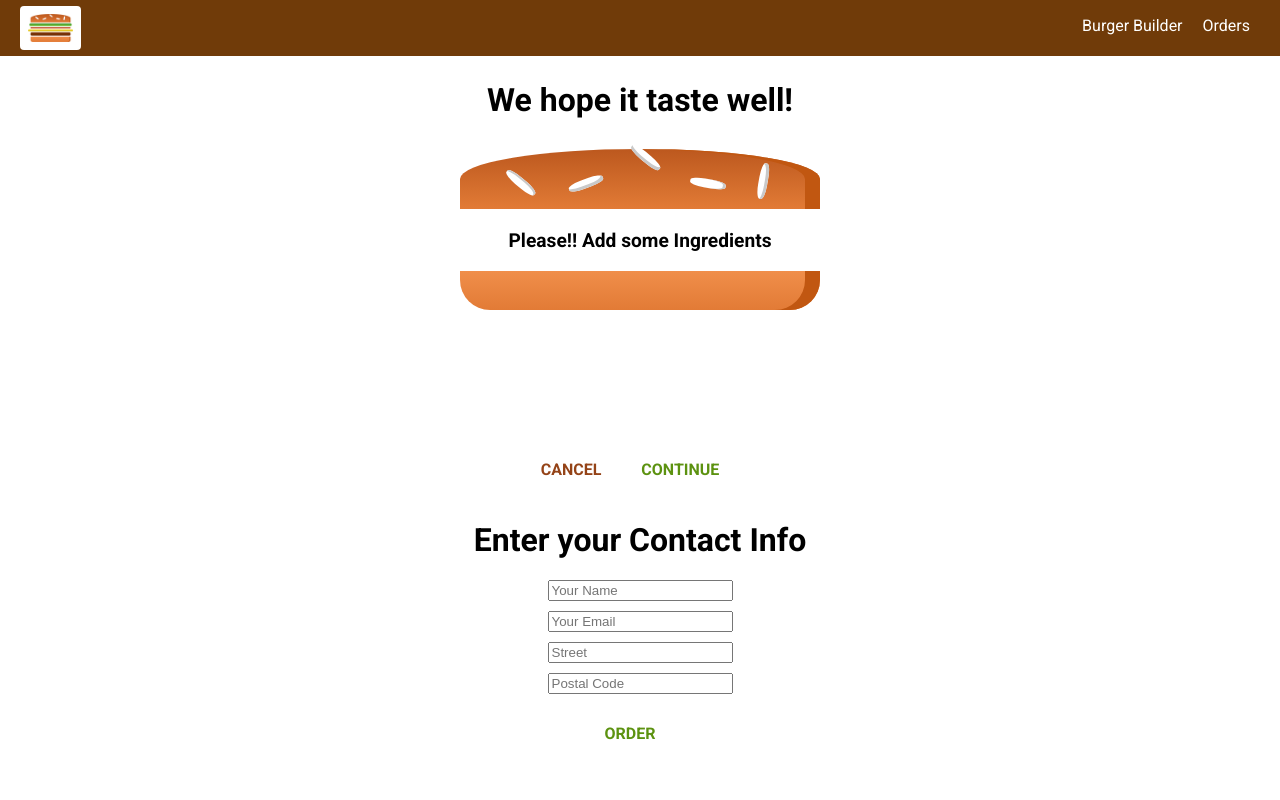
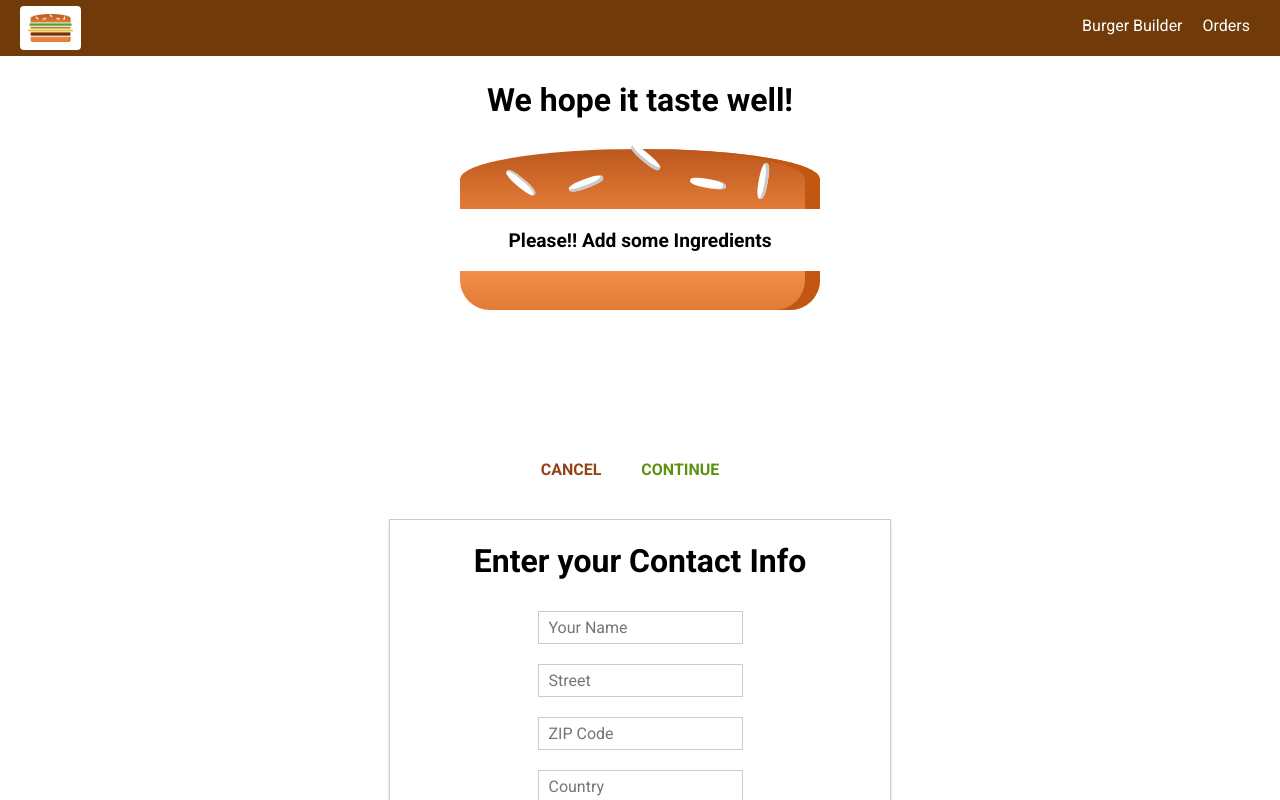
Before and after one commit to pravinbanjade/burgerapp, a React app: page /checkout in a window 1280 px wide. Both pictures are taken after a click on the button "CONTINUE". Shown: the top 800 px of the page. Built offline with nearby package versions, Linux system fonts and the light colour scheme.

Commit message:
form submittion and dynamic input component

```diff
--- /dev/null
+++ b/src/components/UI/Input/Input.css
@@ -0,0 +1,25 @@
+.Input {
+  width: 100%;
+  padding: 10px;
+  box-sizing: border-box;
+}
+
+.Label {
+  font-weight: bold;
+  display: block;
+  margin-bottom: 8px;
+}
+
+.InputElement {
+  outline: none;
+  border: 1px solid #ccc;
+  background-color: #fff;
+  font: inherit;
+  padding: 6px 10px;
+  box-sizing: border-box;
+}
+
+.InputElement:focus {
+  outline: none;
+  background-color: #ccc;
+}
--- /dev/null
+++ b/src/components/UI/Input/Input.js
@@ -0,0 +1,55 @@
+import React from 'react';
+
+import classes from './Input.css';
+
+const input = (props) => {
+
+  let inputElement = null;
+
+  switch (props.elementType) {
+    case ('input'):
+        inputElement = <input
+          className={classes.InputElement}
+          {...props.elementConfig}
+          onChange={props.changed}
+          value={props.value} />;
+      break;
+    case ('textarea'):
+        inputElement = <textarea
+          className={classes.InputElement}
+          {...props.elementConfig}
+          onChange={props.changed}
+          value={props.value} />;
+      break;
+    case ('select'):
+        inputElement = (
+          <select
+          className={classes.InputElement}
+          onChange={props.changed}
+          value={props.value}>
+            {props.elementConfig.options.map(option => (
+              <option
+                key={option.value}
+                value={option.value}>
+                {option.displayValue}
+              </option>
+            ))}
+          </select>
+        );
+      break;
+    default:
+      inputElement = <input
+        className={classes.InputElement}
+        {...props.elementConfig}
+        onChange={props.changed}
+        value={props.value} />;
+  }
+  return(
+    <div className={classes.Input}>
+      <label>{props.label}</label>
+      {inputElement}
+    </div>
+  )
+}
+
+export default input;
--- a/src/containers/Checkout/ContactData/ContactData.css
+++ b/src/containers/Checkout/ContactData/ContactData.css
@@ -2,11 +2,8 @@
   margin: 20px auto;
   width: 80%;
   text-align: center;
-}
-
-.Input {
-  display: block;
-  margin: 10px auto;
+  border: 1px solid #ccc;
+  box-shadow: 0 2px 2px #ccc;
 }
 
 @media (min-width: 600px) {
--- a/src/containers/Checkout/ContactData/ContactData.js
+++ b/src/containers/Checkout/ContactData/ContactData.js
@@ -4,36 +4,90 @@
 import Button from '../../../components/UI/Button/Button';
 import Spinner from '../../../components/UI/Spinner/Spinner';
 import classes from './ContactData.css';
+import Input from '../../../components/UI/Input/Input';
 
 class ContactData extends Component {
 
   state = {
-    name: '',
-    email: '',
-    address: {
-      street: '',
-      postalcode: '',
+    orderForm: {
+      name: {
+        elementType: 'input',
+        elementConfig: {
+          type: 'text',
+          placeholder: 'Your Name',
+          autoComplete: 'name'
+        },
+        value: ''
+      },
+      street: {
+        elementType: 'input',
+        elementConfig: {
+          type: 'text',
+          placeholder: 'Street',
+          autoComplete: 'address-line1'
+        },
+        value: ''
+      },
+      zipCode: {
+        elementType: 'input',
+        elementConfig: {
+          type: 'text',
+          placeholder: 'ZIP Code',
+          autoComplete: 'postal-code'
+        },
+        value: ''
+      },
+      country: {
+        elementType: 'input',
+        elementConfig: {
+          type: 'text',
+          placeholder: 'Country',
+          autoComplete: 'country-name'
+        },
+        value: ''
+      },
+      email: {
+        elementType: 'input',
+        elementConfig: {
+          type: 'email',
+          placeholder: 'Your Email',
+          autoComplete: 'email'
+        },
+        value: ''
+      },
+      phone: {
+        elementType: 'input',
+        elementConfig: {
+          type: 'number',
+          placeholder: 'Your Number'
+        },
+        value: ''
+      },
+      deliveryMethod: {
+        elementType: 'select',
+        elementConfig: {
+          options: [
+            {value: 'fastest', displayValue: 'Fastest'},
+            {value: 'cheapest', displayValue: 'Cheapest'}
+          ]
+        },
+        value: ''
+      },
     },
     loading: false,
   }
 
   orderHandler = (event) => {
-    event.preventDefault();
+    event.preventDefault({passive: true});
     this.setState({ loading: true });
+    const formData = {};
+    for(let formElementIdentifier in this.state.orderForm) {
+      formData[formElementIdentifier] = this.state.orderForm[formElementIdentifier].value;
+    }
     const order = {
         ingredient: this.props.ingredient,
         price: this.props.price,
-        customer: {
-            name: 'Pravin Banjade',
-            address: {
-                street: 'Test Street',
-                zipCode: '42202',
-                country: 'Nepal'
-            },
-            email: 'test@test.com',
-            phone: '9865258563'
-        },
-        deliveryMethod: 'fastest'
+        orderData: formData
     };
 
     axios.post('/orders.json', order)
@@ -46,14 +100,37 @@
         });
   }
 
+  inputChangedHandler = (event, inputIdentifier) => {
+    const updateOrderForm = {
+      ...this.state.orderForm
+    };
+    const updatedFormElement = {
+      ...updateOrderForm[inputIdentifier]
+    };
+    updatedFormElement.value = event.target.value;
+    updateOrderForm[inputIdentifier] = updatedFormElement;
+    this.setState({ orderForm: updateOrderForm });
+  }
+
   render() {
+    const formElementsArray = [];
+    for(let key in this.state.orderForm) {
+      formElementsArray.push({
+        id: key,
+        config: this.state.orderForm[key]
+      });
+    }
     let form = (
-      <form>
-        <input type="text" className={classes.Input} name="name" placeholder="Your Name" autoComplete='name' />
-        <input type="email" className={classes.Input} name="email" placeholder="Your Email" autoComplete='email' />
-        <input type="text" className={classes.Input} name="street" placeholder="Street" autoComplete='address-line1' />
-        <input type="text" className={classes.Input} name="postal" placeholder="Postal Code" autoComplete='postal-code' />
-        <Button btnType="Success" clicked={this.orderHandler}>ORDER</Button>
+      <form onSubmit={this.orderHandler}>
+        {formElementsArray.map(formElement => (
+          <Input
+            elementType={formElement.config.elementType}
+            elementConfig={formElement.config.elementConfig}
+            value={formElement.config.value}
+            key={formElement.id}
+            changed={(event) => this.inputChangedHandler(event, formElement.id)} />
+        ))}
+        <Button btnType="Success">ORDER</Button>
       </form>
     );
     if(this.state.loading) {
```
